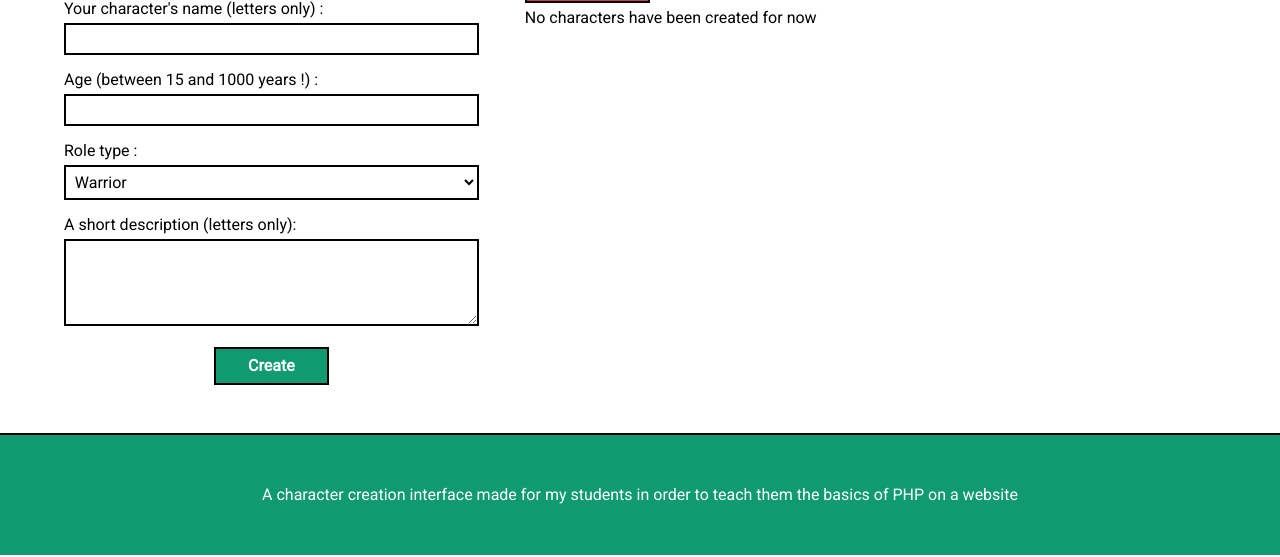
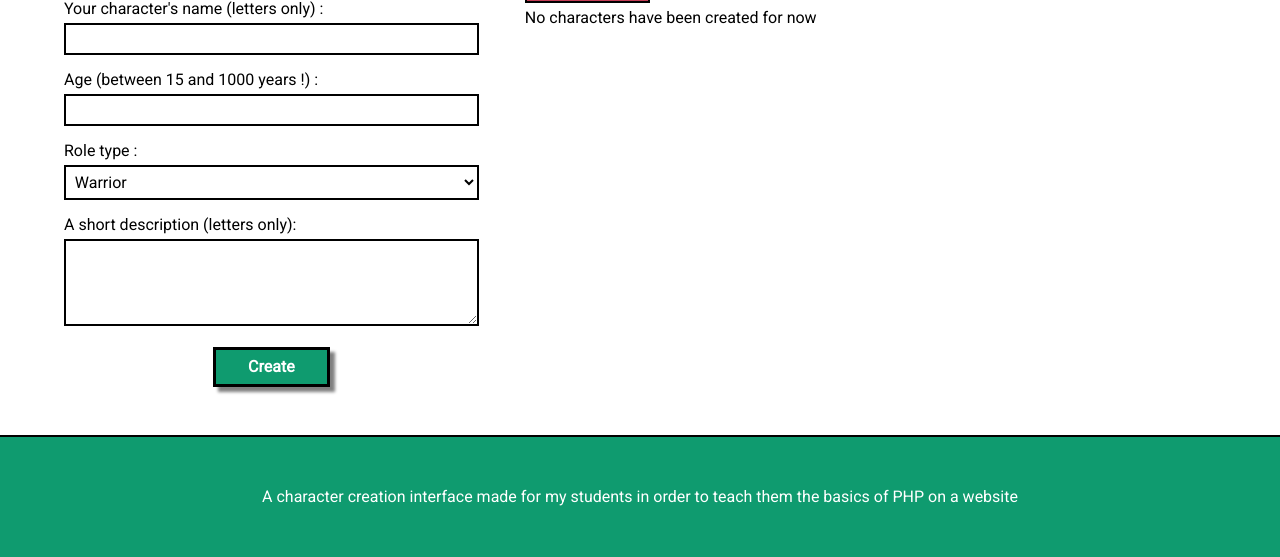
Before and after one commit to thomgo/rolePlay, a PHP site: page / in a window 1280 px wide, with the pointer over the restyled element. Shown: the part 449-1006 px from the top of the page. Run offline with PHP 8.4, Linux system fonts and the light colour scheme.

Commit message:
add hover and focus effect on buttons and form fields

```diff
--- a/public/css/main.css
+++ b/public/css/main.css
@@ -45,6 +45,11 @@
   text-decoration: none;
 }
 
+.btn:hover {
+  box-shadow: 5px 5px 3px grey;
+  border: 3px solid black;
+}
+
 /*
 ~~~~~~~ Global rules ~~~~~~~~
 */
@@ -80,6 +85,11 @@ h4 {
 input, select, textarea, .btn, .alert-danger, article {
   border: 2px solid black;
 }
+
+input:focus, select:focus, textarea:focus {
+  border: 2px solid #0f9b6f;
+}
+
 
 /*
 ~~~~~~~~ Header rules ~~~~~~~~~
```
